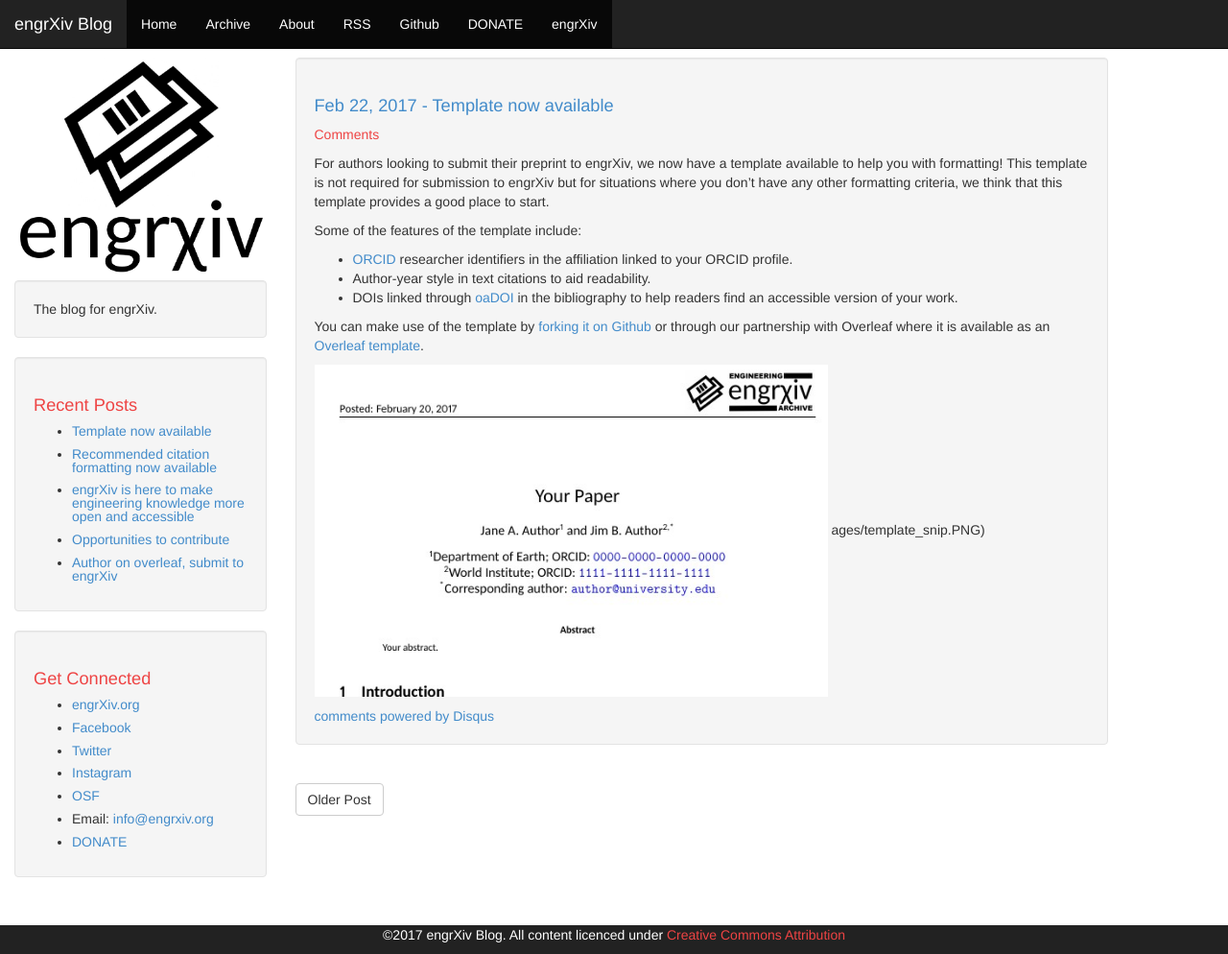
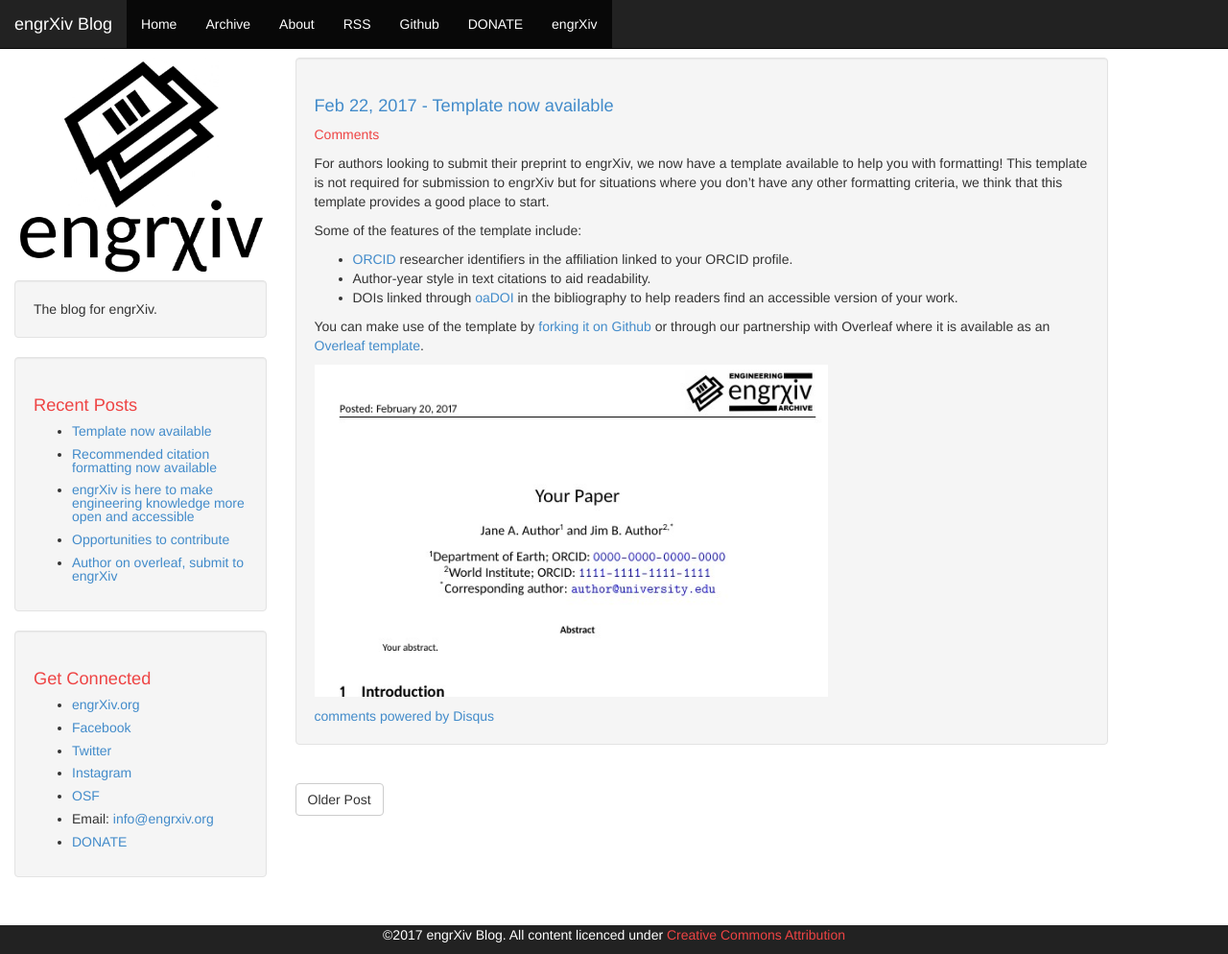
Before and after one commit to OpenEngr/engrXiv, a Jekyll site: the page built from _posts/2017-02-22-template-available.md, in a window 1280 px wide and 994 px high. Shown: the whole window at 96% size. Built offline with Jekyll 4.4.1, drawn with Linux system fonts in a browser that asks for light colours; comment, search, counter and statistics services are not loaded.

Commit message:
removed extra characters

```diff
--- a/_posts/2017-02-22-template-available.md
+++ b/_posts/2017-02-22-template-available.md
@@ -17,4 +17,3 @@ Some of the features of the template include:
 You can make use of the template by [forking it on Github](https://github.com/OpenEngr/engrXiv-template) or through our partnership with Overleaf where it is available as an [Overleaf template](https://www.overleaf.com/latex/templates/engrxiv-template/ttrnvgdkgcgy).
 
 ![Screenshot of the engrXiv template.](/images/template_snip.PNG)
-ages/template_snip.PNG)
```
